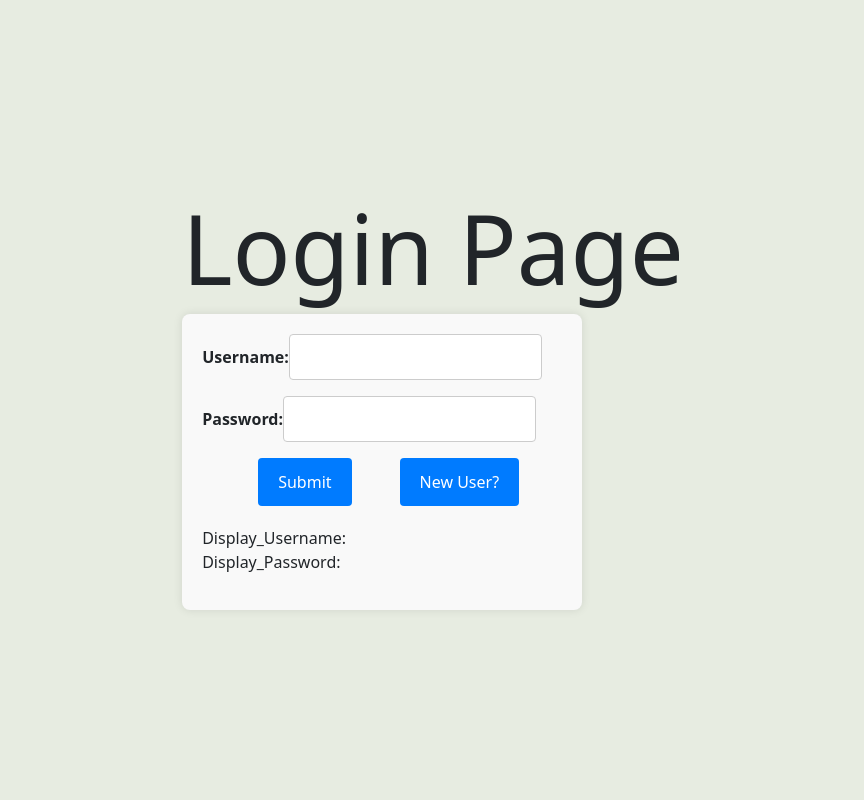
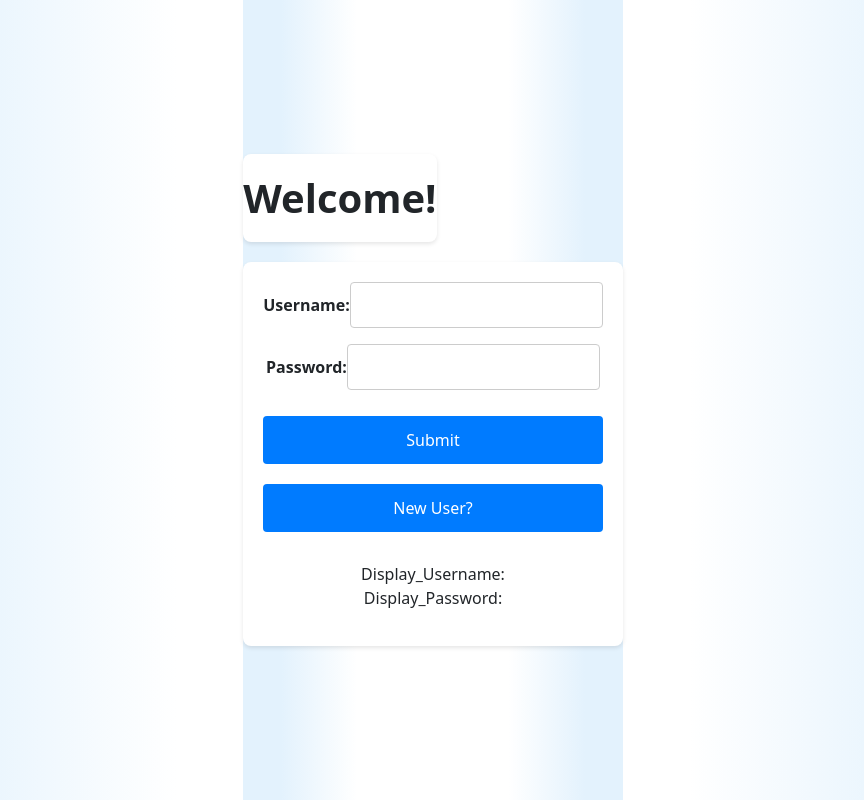
Before and after one commit to BJW101102/MyNBA, a React (Create React App) app in the folder frontend/sports-app/: page / in a window 1280 px wide. Shown: the whole page, without its empty margins (207-1071 px from the left). Built offline with nearby package versions, Linux system fonts and the light colour scheme.

Commit message:
WIP
Styling is still incomplete

```diff
--- a/frontend/sports-app/public/index.html
+++ b/frontend/sports-app/public/index.html
@@ -1,6 +1,7 @@
 <!DOCTYPE html>
 <html lang="en">
   <head>
+    <link href="https://fonts.googleapis.com/css2?family=Lato:wght@400;700&display=swap" rel="stylesheet">
     <meta charset="utf-8" />
     <link rel="icon" href="%PUBLIC_URL%/favicon.ico" />
     <meta name="viewport" content="width=device-width, initial-scale=1" />
--- a/frontend/sports-app/src/CSS/Form.css
+++ b/frontend/sports-app/src/CSS/Form.css
@@ -1,11 +1,43 @@
+/* Base styles */
+body, html {
+  height: 100%;
+  margin: 0;
+  font-family: 'Lato', sans-serif; /* Apply Lato font */
+  background: linear-gradient(to right, #e3f2fd 10%, #fff 30%, #fff 70%, #e3f2fd 90%); /* Gradient background */
+  display: flex;
+  justify-content: center;
+  align-items: center;
+}
 
+/* Container for the entire page */
+.page-container {
+  text-align: center; /* Center aligns text elements */
+  width: 100%; /* Full width */
+}
 
+.header-container {
+  margin-bottom: 20px; /* Add space below the header */
+}
+
+.header-container h1 {
+  font-weight: 700; /* Lato bold */
+  margin: 0; /* Reset margin */
+  padding: 20px 0; /* Padding at the top and bottom */
+  background-color: #fff; /* White background for the header */
+  display: inline-block; /* Inline block for the h1 element */
+  width: auto; /* Width as per content */
+  border-radius: 8px; /* Rounded corners */
+  box-shadow: 0 2px 4px rgba(0, 0, 0, 0.1); /* Subtle shadow for depth */
+}
+
+/* Styles for the form container */
 .form-container {
   max-width: 400px;
   padding: 20px;
-  background-color: #f9f9f9;
+  background-color: #fff;
   border-radius: 8px;
-  box-shadow: 0 0 10px rgba(0, 0, 0, 0.1);
+  box-shadow: 0 2px 4px rgba(0, 0, 0, 0.1);
+  margin: auto; /* Auto margins for horizontal centering */
 }
 
 .form-container form {
@@ -33,6 +65,7 @@
   border: none;
   border-radius: 4px;
   cursor: pointer;
+  margin: 10px 0; /* Add margin to top and bottom for spacing */
 }
 
 .form-container button:hover {
@@ -43,16 +76,3 @@
   margin-top: 20px;
   font-size: 16px;
 }
-
-
-#submit{
-  margin-left: 7vh;
-  margin-right: 6vh;
-}
-/*End: Chat-GPT Page CSS */
-
-
-.col-xl-3,
-.col-xl-9 {
-    border: 5px solid black; /* Set border to black */
-}
--- a/frontend/sports-app/src/views/Login.js
+++ b/frontend/sports-app/src/views/Login.js
@@ -1,8 +1,7 @@
-import React, { useState, useEffect } from 'react';
+import React, { useState } from 'react';
 import '../CSS/Form.css';
 import axios from 'axios';
 import swal from 'sweetalert2';
-
 
 function Login() {
     const [username, setUsername] = useState('');
@@ -10,70 +9,34 @@ function Login() {
 
     const api = axios.create({
         baseURL: 'http://localhost:5500/api/',
-        withCredentials: true, //Needed for Sessions
+        withCredentials: true,
     });
 
-    useEffect(() => {
-        // Apply styles to body element
-        document.body.style.display = 'flex';
-        document.body.style.justifyContent = 'center';
-        document.body.style.alignItems = 'center';
-        document.body.style.height = '100vh';
-        document.body.style.margin = 0;
-        document.body.style.backgroundColor = 'rgb(231, 236, 225)';
-    }, []);
+    const handleUsername = (event) => setUsername(event.target.value);
+    const handlePassword = (event) => setPassword(event.target.value);
 
-    // Handler for setting Username
-    const handleUsername = (event) => {
-        setUsername(event.target.value);
-    };
-
-    // Handler for setting Password
-    const handlePassword = (event) => {
-        setPassword(event.target.value);
-    };
-
-    // User Information Submission Handler
     const handleSubmit = async (event) => {
         event.preventDefault();
         try {
-            // Sending POST request to login in user
-            const response = await api.post('login', { username: username, password: password });
-            console.log("Response Status is:");
-            // Successful login
+            const response = await api.post('login', { username, password });
             if (response.status === 200) {
-                swal.fire({ // Alert for successful login
-                    title: "Awesome",
-                    text: `Great to see you again, ${username}!`,
-                    icon: "success"
-                }).then(() => {
-                    window.location.href = 'http://localhost:3000/dashboard';
-                });
+                swal.fire("Awesome", `Great to see you again, ${username}!`, "success")
+                    .then(() => window.location.href = '/dashboard');
             }
-        }
-        catch (error) {
-        // Unsuccessful login
-        swal.fire({
-            title: "Oops", // Alert for unsuccessful login
-            text: "Seems like we couldn't fetch the info, try again",
-            icon: "error"
-        })
-        console.log("Error:", error.message);
+        } catch (error) {
+            swal.fire("Oops", "Seems like we couldn't fetch the info, try again", "error");
         }
     };
 
-// Redirection Handler for SignUp page
-const handleRedirect = (event) => {
-    window.location.href = 'http://localhost:3000/signup';
-}
+    const handleRedirect = () => window.location.href = '/signup';
 
     return (
-    <div>
+        <div className="page-container">
             <div className='header-container'>
-            <h1 style={{ fontSize: "12vh" }}>Login Page</h1>
+                <h1>Welcome!</h1> {/* Updated text */}
             </div>
             <div className='form-container'>
-            <form>
+                <form onSubmit={handleSubmit}>
                     <div>
                         <label htmlFor="username">Username:</label>
                         <input
@@ -92,19 +55,13 @@ return (
                             onChange={handlePassword}
                         />
                     </div>
+                    <button id="submit" type="submit">Submit</button>
+                    <button type="button" onClick={handleRedirect}>New User?</button>
                 </form>
-            <div className='button-container'>
-                <button id="submit" type="submit" onClick={handleSubmit}>Submit</button>
-                <button onClick={handleRedirect}>New User?</button>
-            </div>
-            <p>
-                Display_Username: {username}
-                <br></br>
-                Display_Password: {password}
-            </p>
+                <p>Display_Username: {username}<br />Display_Password: {password}</p>
             </div>
         </div>
     );
-};
+}
 
 export default Login;
```
Also changed, not shown: 2 other files (tests, documents, lock files or other folders). Lines whose indentation alone changed are shown as unchanged.
